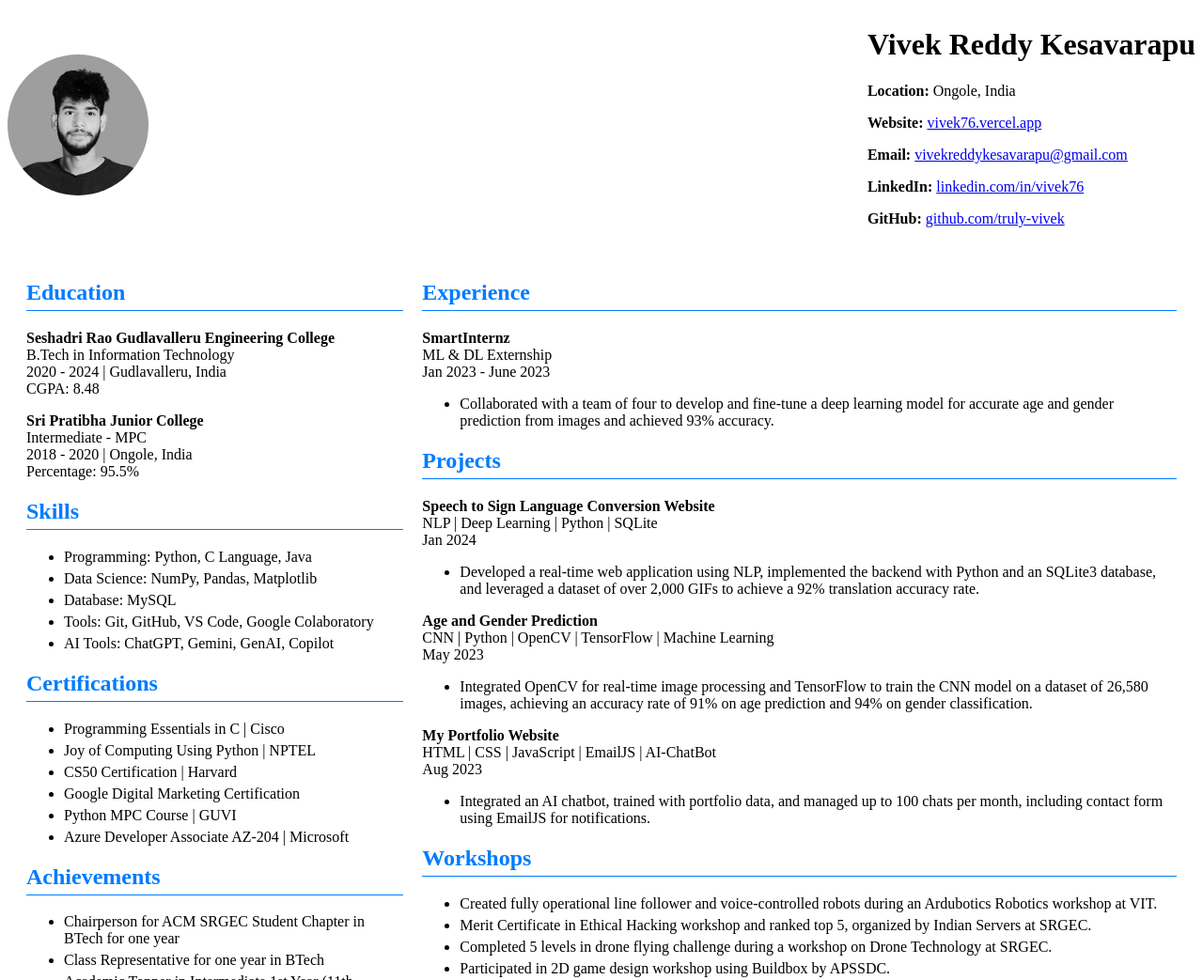
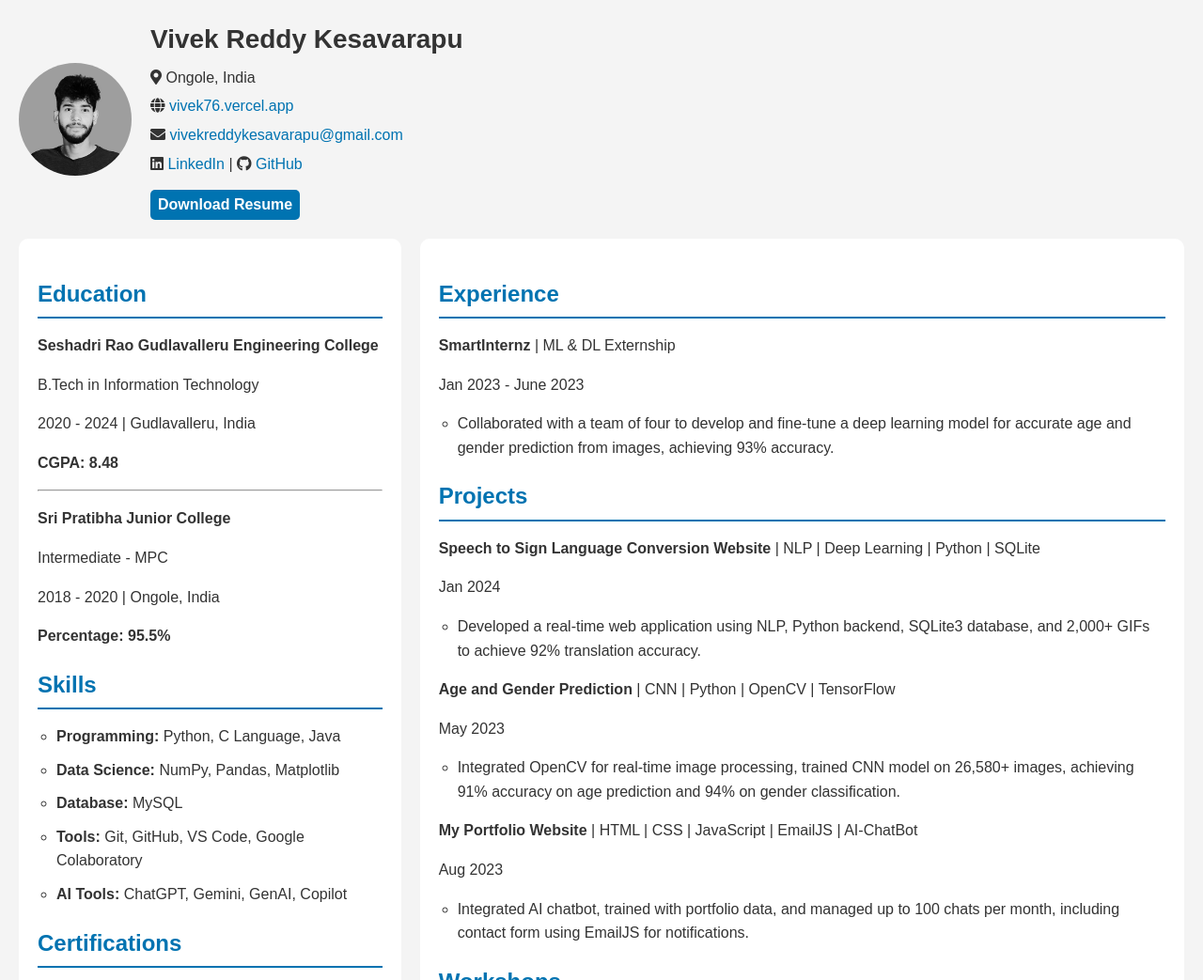
Before and after one commit to truly-vivek/e-Resume, a plain HTML site: page index.html in a window 1280 px wide. Shown: the top 1043 px of the page at 94% size. Drawn offline with Linux system fonts and the light colour scheme.

Commit message:
Updated Index

```diff
--- a/index.html
+++ b/index.html
@@ -1,86 +1,239 @@
 <!DOCTYPE html>
 <html lang="en">
+
 <head>
+    <meta name="description" content="Resume of Vivek Reddy Kesavarapu, B.Tech IT graduate with experience in AI, machine learning, and web development.">
+
     <meta charset="UTF-8">
     <meta name="viewport" content="width=device-width, initial-scale=1.0">
-  <title>Resume</title>
+    <title>Vivek Reddy Kesavarapu - Resume</title>
+    <link rel="stylesheet" href="https://cdnjs.cloudflare.com/ajax/libs/font-awesome/5.15.3/css/all.min.css">
     <style>
-    /* Ensure bullets are shown for unordered lists */
-    ul {
-      list-style-type: disc; /* Set bullet points */
-      margin-left: 20px; /* Add some left margin for better visibility */
+        body {
+            font-family: Arial, sans-serif;
+            margin: 20px;
+            line-height: 1.6;
+            background-color: #f4f4f4;
+            color: #333;
         }
 
+        /* Main container for layout */
         .container {
             display: grid;
             grid-template-columns: 1fr 2fr;
             gap: 20px;
-      padding: 20px;
         }
 
-    .profile {
+        /* Profile header */
+        .header-container {
             display: flex;
             align-items: center;
-      justify-content: space-between;
-    }
-
-    .section {
             margin-bottom: 20px;
         }
 
-    h2 {
-      color: #007bff;
-      border-bottom: 1px solid #007bff;
-      padding-bottom: 5px;
+        .header-container img {
+            width: 120px;
+            height: 120px;
+            border-radius: 50%;
+            margin-right: 20px;
         }
 
-    /* Make sure lists are visible even inside sections */
-    ul {
-      list-style: disc; /* Reapply bullet points if removed by any default styles */
-      padding-left: 20px; /* Indent the list */
+        .header-container h1,
+        .header-container p {
+            margin: 0;
         }
 
-    li {
-      margin-bottom: 5px; /* Add some space between bullet points */
+        .header-container h1 {
+            font-size: 28px;
         }
 
-    @media screen and (max-width: 768px) {
+        .contact-info p {
+            margin: 5px 0;
+        }
+
+        .contact-info a {
+            text-decoration: none;
+            color: #0073b1;
+        }
+
+        .contact-info a:hover {
+            text-decoration: underline;
+            color: #005582;
+        }
+
+        /* Column layout */
+        .left-column {
+            background-color: #fff;
+            padding: 20px;
+            border-radius: 10px;
+        }
+
+        .right-column {
+            background-color: #fff;
+            padding: 20px;
+            border-radius: 10px;
+        }
+
+        h2 {
+            color: #0073b1;
+            border-bottom: 2px solid #0073b1;
+            padding-bottom: 5px;
+            margin-bottom: 10px;
+        }
+
+        h2:hover {
+            color: #005582;
+        }
+
+       ul {
+    list-style-type: circle; /* Ensures that the bullets are shown */
+    padding-left: 20px; /* Adds space for bullets to appear properly */
+}
+
+
+        ul li {
+            margin-bottom: 10px;
+        }
+
+
+ol.publication-list {
+    list-style-type: none; /* Removes default numbering */
+    counter-reset: section; /* Initialize counter */
+    padding-left: 20px; /* Adds space for custom numbering */
+}
+
+ol.publication-list li {
+    counter-increment: section; /* Increment counter */
+    position: relative;
+    padding-left: 30px; /* Adds space for numbering */
+    text-align: justify; /* Makes text more balanced */
+
+}
+
+ol.publication-list li::before {
+    content: "[" counter(section) "]"; /* Custom numbering format */
+    position: absolute;
+    left: 0; /* Adjust position of the bullet */
+    font-weight: normal;
+    padding-right: 10px; /* Adds some space between the bullet and the text */
+}
+
+
+
+        a {
+            text-decoration: none;
+            color: #0073b1;
+        }
+
+        a:hover {
+            text-decoration: underline;
+            color: #005582;
+        }
+
+        /* Footer section */
+        footer {
+            text-align: center;
+            margin-top: 20px;
+            padding: 10px;
+            background-color: #fff;
+            border-radius: 10px;
+        }
+
+        footer p {
+            margin: 0;
+            font-size: 14px;
+            color: #666;
+        }
+
+        /* For smaller screens */
+        @media (max-width: 768px) {
             .container {
                 grid-template-columns: 1fr;
             }
+
+            .header-container {
+                flex-direction: column;
+                align-items: center;
             }
+
+            .header-container img {
+                margin: 0 0 10px 0;
+            }
+
+            body {
+                padding: 10px;
+                font-size: 14px;
+            }
+        }
+
+        /* Download button */
+        .download-btn {
+            display: inline-block;
+            margin-top: 10px;
+            padding: 3px 8px;
+            background-color: #0073b1;
+            color: #fff;
+            text-decoration: none;
+            border-radius: 5px;
+            font-weight: bold;
+        }
+
+
+
+        .download-btn:hover {
+    text-decoration: none;
+    background-color: #005582;
+    color: white;
+}
+
+
+
     </style>
 </head>
+
 <body>
-  <div class="profile">
-    <img src="vivek.jpg" alt="Profile Photo" style="width: 150px; height: 150px; border-radius: 50%;">
+
+    <header>
+        <div class="header-container">
+            <img src="vivek.jpg" alt="Vivek Reddy Kesavarapu" class="profile-photo">
             <div>
                 <h1>Vivek Reddy Kesavarapu</h1>
-      <p><strong>Location:</strong> Ongole, India</p>
-      <p><strong>Website:</strong> <a href="https://vivek76.vercel.app">vivek76.vercel.app</a></p>
-      <p><strong>Email:</strong> <a href="mailto:vivekreddykesavarapu@gmail.com">vivekreddykesavarapu@gmail.com</a></p>
-      <p><strong>LinkedIn:</strong> <a href="https://linkedin.com/in/vivek76">linkedin.com/in/vivek76</a></p>
-      <p><strong>GitHub:</strong> <a href="https://github.com/truly-vivek">github.com/truly-vivek</a></p>
+                <div class="contact-info">
+                    <p><i class="fas fa-map-marker-alt"></i> Ongole, India</p>
+                    <p><i class="fas fa-globe"></i> <a href="https://vivek76.vercel.app">vivek76.vercel.app</a></p>
+                    <p><i class="fas fa-envelope"></i> <a href="mailto:vivekreddykesavarapu@gmail.com">vivekreddykesavarapu@gmail.com</a></p>
+                    <p><i class="fab fa-linkedin"></i> <a href="https://linkedin.com/in/vivek76">LinkedIn</a> | <i class="fab fa-github"></i> <a href="https://github.com/truly-vivek">GitHub</a></p>
+                </div>
+                <!-- Resume download button -->
+                <a href="Vivek76.pdf" download class="download-btn">Download Resume</a>
             </div>
         </div>
+    </header>
 
     <div class="container">
-    <!-- Column 1 -->
-    <div>
-      <section class="section">
+        <!-- Left Column -->
+        <div class="left-column">
+            <section>
                 <h2>Education</h2>
-        <p><strong>Seshadri Rao Gudlavalleru Engineering College</strong><br>B.Tech in Information Technology<br>2020 - 2024 | Gudlavalleru, India<br>CGPA: 8.48</p>
-        <p><strong>Sri Pratibha Junior College</strong><br>Intermediate - MPC<br>2018 - 2020 | Ongole, India<br>Percentage: 95.5%</p>
+                <p><strong>Seshadri Rao Gudlavalleru Engineering College</strong></p>
+                <p>B.Tech in Information Technology</p>
+                <p>2020 - 2024 | Gudlavalleru, India</p>
+                <p><strong>CGPA: 8.48</strong></p>
+                <hr>
+                <p><strong>Sri Pratibha Junior College</strong></p>
+                <p>Intermediate - MPC</p>
+                <p>2018 - 2020 | Ongole, India</p>
+                <p><strong>Percentage: 95.5%</strong></p>
             </section>
 
-      <section class="section">
+            <section>
                 <h2>Skills</h2>
                 <ul>
-          <li>Programming: Python, C Language, Java</li>
-          <li>Data Science: NumPy, Pandas, Matplotlib</li>
-          <li>Database: MySQL</li>
-          <li>Tools: Git, GitHub, VS Code, Google Colaboratory</li>
-          <li>AI Tools: ChatGPT, Gemini, GenAI, Copilot</li>
+                    <li><strong>Programming:</strong> Python, C Language, Java</li>
+                    <li><strong>Data Science:</strong> NumPy, Pandas, Matplotlib</li>
+                    <li><strong>Database:</strong> MySQL</li>
+                    <li><strong>Tools:</strong> Git, GitHub, VS Code, Google Colaboratory</li>
+                    <li><strong>AI Tools:</strong> ChatGPT, Gemini, GenAI, Copilot</li>
                 </ul>
             </section>
 
@@ -107,29 +260,35 @@
             </section>
         </div>
 
-    <!-- Column 2 -->
-    <div>
-      <section class="section">
+        <!-- Right Column -->
+        <div class="right-column">
+            <section>
                 <h2>Experience</h2>
-        <p><strong>SmartInternz</strong><br>ML & DL Externship<br>Jan 2023 - June 2023</p>
+                <p><strong>SmartInternz</strong> | ML & DL Externship</p>
+                <p>Jan 2023 - June 2023</p>
                 <ul>
-          <li>Collaborated with a team of four to develop and fine-tune a deep learning model for accurate age and gender prediction from images and achieved 93% accuracy.</li>
+                    <li>Collaborated with a team of four to develop and fine-tune a deep learning model for accurate age and gender prediction from images, achieving 93% accuracy.</li>
                 </ul>
             </section>
 
-      <section class="section">
+            <section>
                 <h2>Projects</h2>
-        <p><strong>Speech to Sign Language Conversion Website</strong><br>NLP | Deep Learning | Python | SQLite<br>Jan 2024</p>
+                <p><strong>Speech to Sign Language Conversion Website</strong> | NLP | Deep Learning | Python | SQLite</p>
+                <p>Jan 2024</p>
                 <ul>
-          <li>Developed a real-time web application using NLP, implemented the backend with Python and an SQLite3 database, and leveraged a dataset of over 2,000 GIFs to achieve a 92% translation accuracy rate.</li>
+                    <li>Developed a real-time web application using NLP, Python backend, SQLite3 database, and 2,000+ GIFs to achieve 92% translation accuracy.</li>
                 </ul>
-        <p><strong>Age and Gender Prediction</strong><br>CNN | Python | OpenCV | TensorFlow | Machine Learning<br>May 2023</p>
+
+                <p><strong>Age and Gender Prediction</strong> | CNN | Python | OpenCV | TensorFlow</p>
+                <p>May 2023</p>
                 <ul>
-          <li>Integrated OpenCV for real-time image processing and TensorFlow to train the CNN model on a dataset of 26,580 images, achieving an accuracy rate of 91% on age prediction and 94% on gender classification.</li>
+                    <li>Integrated OpenCV for real-time image processing, trained CNN model on 26,580+ images, achieving 91% accuracy on age prediction and 94% on gender classification.</li>
                 </ul>
-        <p><strong>My Portfolio Website</strong><br>HTML | CSS | JavaScript | EmailJS | AI-ChatBot<br>Aug 2023</p>
+
+                <p><strong>My Portfolio Website</strong> | HTML | CSS | JavaScript | EmailJS | AI-ChatBot</p>
+                <p>Aug 2023</p>
                 <ul>
-          <li>Integrated an AI chatbot, trained with portfolio data, and managed up to 100 chats per month, including contact form using EmailJS for notifications.</li>
+                    <li>Integrated AI chatbot, trained with portfolio data, and managed up to 100 chats per month, including contact form using EmailJS for notifications.</li>
                 </ul>
             </section>
 
@@ -143,13 +302,19 @@
                 </ul>
             </section>
 
-      <section class="section">
+            <section>
                 <h2>Publications</h2>
-        <ul>
-          <li>K. Vaishnavi, M. F. Akbar, T. Balaji, K. V. Reddy, and M. S. Rani, "A Natural Language Processing Approach to the Translation of Speech into Indian Sign Language," 2024 International Conference on Distributed Computing and Optimization Techniques (ICDCOT), Bengaluru, India, 2024. <a href="https://doi.org/10.1109/ICDCOT61034.2024.10515806">Link</a></li>
-        </ul>
+                <ol class="publication-list">
+                    <li>K. Vaishnavi, M. F. Akbar, T. Balaji, K. V. Reddy, and M. S. Rani, "A Natural Language Processing Approach to the Translation of Speech into Indian Sign Language," <i>2024 International Conference on Distributed Computing and Optimization Techniques (ICDCOT)</i>, Bengaluru, India, 2024. <a href="https://doi.org/10.1109/ICDCOT61034.2024.10515806">Link</a></li>
+                </ol>
             </section>
         </div>
     </div>
+
+    <footer>
+        <p>&copy; 2024 <strong>Vivek Reddy Kesavarapu</strong>. All rights reserved.</p>
+    </footer>
+
 </body>
+
 </html>
```
Lines whose indentation alone changed are shown as unchanged.
